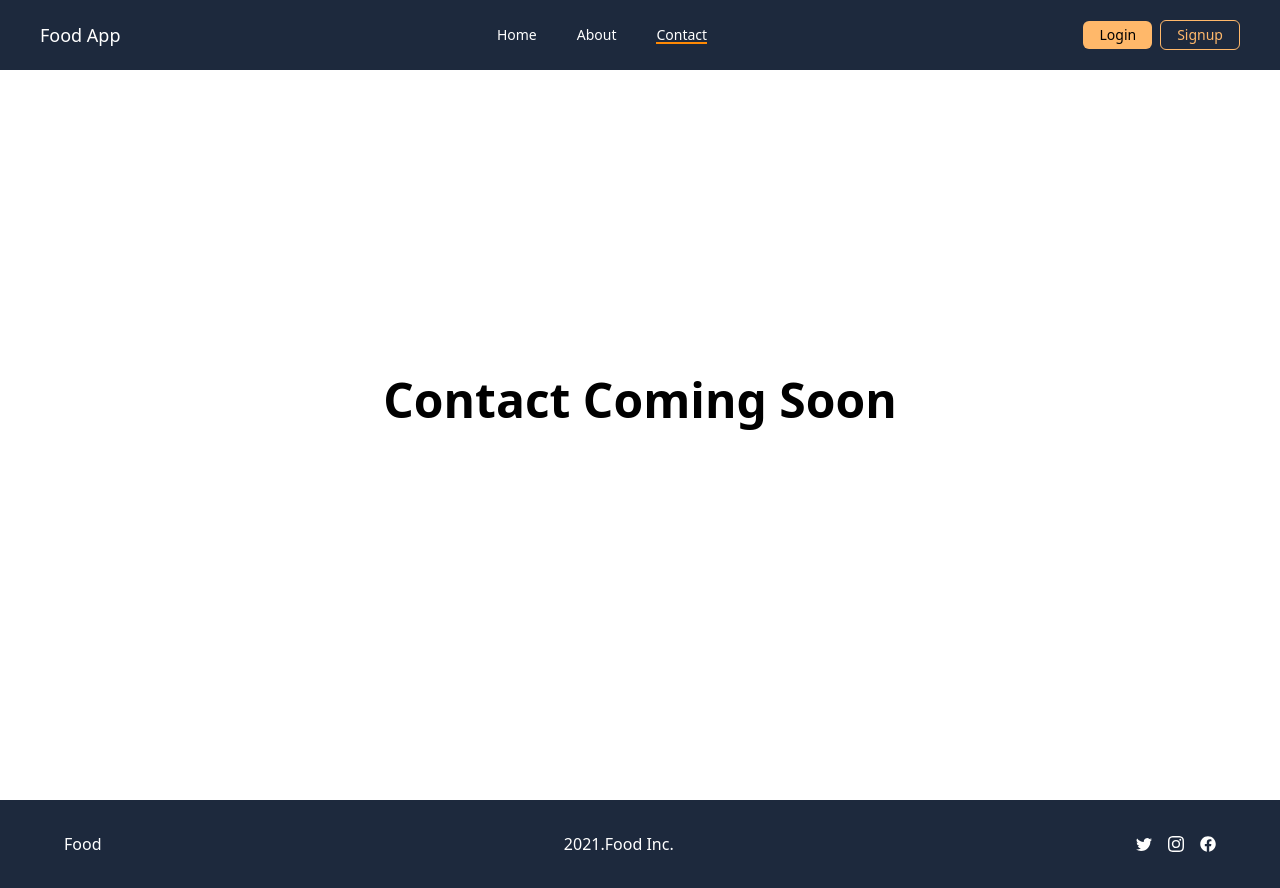
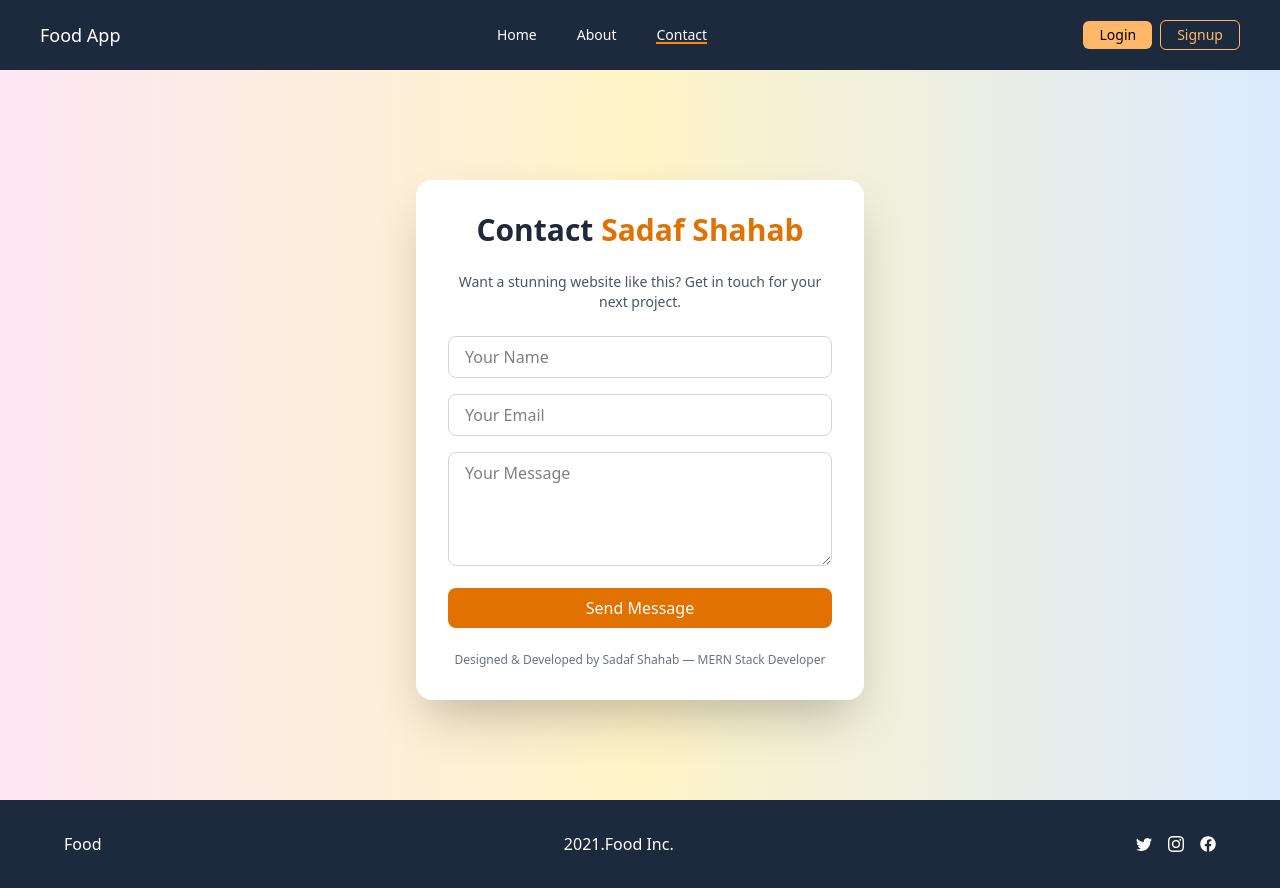
Before and after one commit to sadafshahab12/Food-App---Mern-Stack-Project, a React (Vite) app in the folder frontend/: page /contact in a window 1280 px wide. Built offline with nearby package versions, Linux system fonts and the light colour scheme.

Commit message:
add title

```diff
--- a/frontend/index.html
+++ b/frontend/index.html
@@ -2,9 +2,19 @@
 <html lang="en">
   <head>
     <meta charset="UTF-8" />
-    <link rel="icon" type="image/svg+xml" href="/vite.svg" />
+    <link
+      rel="icon"
+      type="image/png"
+      href="https://png.pngtree.com/png-clipart/20220628/original/pngtree-food-logo-png-image_8239850.png"
+    />
     <meta name="viewport" content="width=device-width, initial-scale=1.0" />
-    <title>Vite + React</title>
+    <title>
+      Order Fresh Food Online – Fast Delivery, Top Restaurants, All in One App
+    </title>
+    <meta
+      name="description"
+      content="Discover the joy of deliciousness with our all-in-one Food App, crafted by Sadaf Shahab — MERN Stack Developer. Order fresh, mouth-watering meals from top restaurants near you, enjoy lightning-fast delivery, explore diverse cuisines, and satisfy your cravings anytime, anywhere."
+    />
   </head>
   <body>
     <div id="root"></div>
--- a/frontend/src/components/Header.jsx
+++ b/frontend/src/components/Header.jsx
@@ -1,4 +1,4 @@
-import React, { useState } from "react";
+import { useState } from "react";
 import { HiMenuAlt3 } from "react-icons/hi";
 import { IoIosLogOut } from "react-icons/io";
 import { IoCartOutline, IoClose } from "react-icons/io5";
--- a/frontend/src/views/Cart.jsx
+++ b/frontend/src/views/Cart.jsx
@@ -1,6 +1,7 @@
 import toast from "react-hot-toast";
 import { useCart, useDispatchCard } from "../components/ContextReducer";
 import { FaRegTrashAlt } from "react-icons/fa";
+
 
 const Cart = ({ closeCart }) => {
   const data = useCart();
--- a/frontend/src/views/Contact.jsx
+++ b/frontend/src/views/Contact.jsx
@@ -1,9 +1,74 @@
-import React from "react";
+import { useEffect, useState } from "react";
 
 const Contact = () => {
+  useEffect(() => {
+    document.title = "Contact| Food App";
+  }, []);
+  const [formData, setFormData] = useState({
+    name: "",
+    email: "",
+    message: "",
+  });
+
+  const handleChange = (e) => {
+    setFormData({ ...formData, [e.target.name]: e.target.value });
+  };
+
+  const handleSubmit = (e) => {
+    e.preventDefault();
+    alert("Thank you for reaching out! I will contact you soon.");
+    // Here you can later integrate EmailJS, Formspree, or your own backend
+    setFormData({ name: "", email: "", message: "" });
+  };
+
   return (
-    <div className="text-5xl font-bold min-h-screen flex justify-center items-center">
-      Contact Coming Soon
+    <div className="min-h-screen bg-gradient-to-r from-pink-100 via-amber-100 to-blue-100 flex items-center justify-center pt-20">
+      <div className="bg-white p-8 rounded-2xl shadow-2xl w-full max-w-md">
+        <h2 className="text-3xl font-bold text-center mb-6 text-gray-800">
+          Contact <span className="text-amber-600">Sadaf Shahab</span>
+        </h2>
+        <p className="text-center text-gray-600 mb-6 text-sm">
+          Want a stunning website like this? Get in touch for your next project.
+        </p>
+        <form onSubmit={handleSubmit} className="space-y-4">
+          <input
+            type="text"
+            name="name"
+            value={formData.name}
+            onChange={handleChange}
+            placeholder="Your Name"
+            required
+            className="w-full px-4 py-2 border border-gray-300 rounded-lg focus:outline-none focus:ring-2 focus:ring-amber-300"
+          />
+          <input
+            type="email"
+            name="email"
+            value={formData.email}
+            onChange={handleChange}
+            placeholder="Your Email"
+            required
+            className="w-full px-4 py-2 border border-gray-300 rounded-lg focus:outline-none focus:ring-2 focus:ring-amber-300"
+          />
+          <textarea
+            name="message"
+            value={formData.message}
+            onChange={handleChange}
+            placeholder="Your Message"
+            rows="4"
+            required
+            className="w-full px-4 py-2 border border-gray-300 rounded-lg focus:outline-none focus:ring-2 focus:ring-amber-300"
+          ></textarea>
+          <button
+            type="submit"
+            className="w-full bg-amber-600 text-white py-2 rounded-lg hover:bg-amber-700 transition duration-300"
+          >
+            Send Message
+          </button>
+        </form>
+        <p className="mt-6 text-center text-gray-500 text-xs">
+          Designed & Developed by Sadaf Shahab — MERN Stack Developer
+        </p>
+      </div>
     </div>
   );
 };
--- a/frontend/src/views/Home.jsx
+++ b/frontend/src/views/Home.jsx
@@ -1,9 +1,12 @@
 import Carousel from "../components/Carousel";
 import { carouselContent } from "../data/CarouselData";
 import FoodData from "../components/FoodData";
-import { useState } from "react";
+import { useEffect, useState } from "react";
 
 const Home = () => {
+  useEffect(() => {
+    document.title = "Home | Food App";
+  }, []);
   const [searchTerm, setSearchTerm] = useState("");
 
   return (
--- a/frontend/src/views/Login.jsx
+++ b/frontend/src/views/Login.jsx
@@ -1,9 +1,12 @@
-import React, { useState } from "react";
+import { useEffect, useState } from "react";
 import toast from "react-hot-toast";
 import { FaEyeSlash, FaRegEye } from "react-icons/fa";
 import { Link, useNavigate } from "react-router-dom";
 
 const Login = () => {
+  useEffect(() => {
+    document.title = "Login | Food App";
+  }, []);
   const [userCredentials, setUserCredentials] = useState({
     email: "",
     password: "",
@@ -18,7 +21,9 @@ const Login = () => {
     e.preventDefault();
 
     // it is post method with url we have to send body , data  coming from user through this form
-    const response = await fetch(`${import.meta.env.VITE_REACT_BACKEND_BASE_URL}/auth/login`, {
+    const response = await fetch(
+      `${import.meta.env.VITE_REACT_BACKEND_BASE_URL}/auth/login`,
+      {
         method: "POST",
         headers: {
           "Content-Type": "application/json",
@@ -27,7 +32,8 @@ const Login = () => {
           email: userCredentials.email,
           password: userCredentials.password,
         }),
-    });
+      }
+    );
     const data = await response.json();
 
     if (!data.success) {
--- a/frontend/src/views/MyOrder.jsx
+++ b/frontend/src/views/MyOrder.jsx
@@ -2,6 +2,9 @@ import { useEffect, useState } from "react";
 import Skeleton from "../components/Skeleton"; // your skeleton component
 
 const MyOrder = () => {
+  useEffect(() => {
+    document.title = "My Order| Food App";
+  }, []);
   const [myOrder, setMyOrder] = useState({});
   const [isLoading, setIsLoading] = useState(true); // loading state added
 
--- a/frontend/src/views/SignUp.jsx
+++ b/frontend/src/views/SignUp.jsx
@@ -1,9 +1,12 @@
-import React, { useState } from "react";
+import { useEffect, useState } from "react";
 import toast from "react-hot-toast";
 import { FaEyeSlash, FaRegEye } from "react-icons/fa";
 import { Link, useNavigate } from "react-router-dom";
 
 const SignUp = () => {
+  useEffect(() => {
+    document.title = "Sign Up | Food App";
+  }, []);
   const [userCredentials, setUserCredentials] = useState({
     name: "",
     location: "",
```
Also changed, not shown: frontend/src/views/About.jsx (+119 -4 lines). Lines whose indentation alone changed are shown as unchanged.
